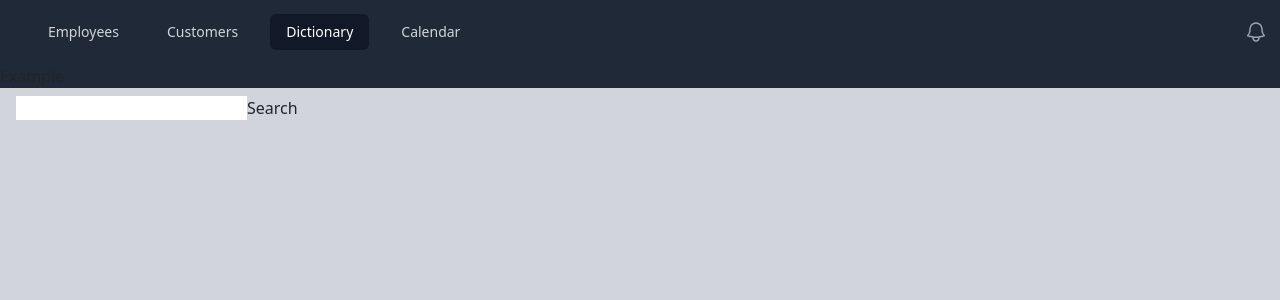
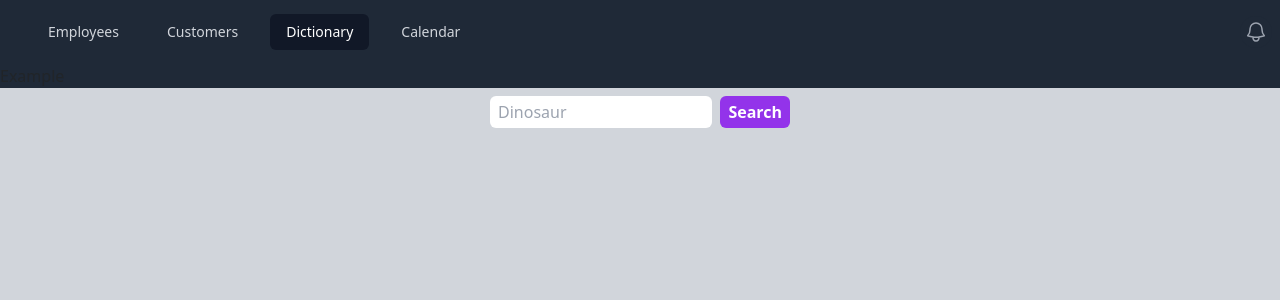
Before and after one commit to nandu-555/react, a React (Create React App) app: page /dictionary in a window 1280 px wide. Shown: the top 300 px of the page. Built offline with nearby package versions, Linux system fonts and the light colour scheme.

Commit message:
style the dictionary

```diff
--- a/src/App.js
+++ b/src/App.js
@@ -20,7 +20,7 @@
             <Routes>
               <Route path="/employees" element={<Employees />} />
               <Route path="/dictionary" element={<Dictionary />} />
-              <Route path="/definition/:search" element={<Definition />} />
+              <Route path="/dictionary/:search" element={<Definition />} />
               <Route path="/customers" element={<Customers />} />
               <Route path="/404" element={<NotFound />} />
               <Route path="*" element={<NotFound />} />
--- /dev/null
+++ b/src/components/DefinitionSearch.js
@@ -0,0 +1,25 @@
+import { useState, useEffect } from 'react';
+import { useNavigate } from 'react-router-dom';
+export default function DefinitionSearch() {
+    const [word, setWord] = useState('');
+    const navigate = useNavigate();
+
+    return (
+        <form
+            className="flex space-between space-x-2 max-w-[300px]"
+            onSubmit={() => {
+            navigate('/dictionary/' + word);
+        }}>
+            <input
+                className='shrink min-w-0 px-2 py-1 rounded'
+                placeholder='Dinosaur'
+                type='text' onChange={(e) => {
+                setWord(e.target.value);
+            }} />
+
+            <button className='bg-purple-600 hover:bg-purple-700 text-white font-bold py-1 px-2 rounded'>
+                Search
+            </button>
+        </form>
+    );
+}
--- a/src/pages/Definition.js
+++ b/src/pages/Definition.js
@@ -2,6 +2,7 @@
 import { useParams, useNavigate, Link } from "react-router-dom";
 import { v4 as uuidv4 } from 'uuid';
 import NotFound from "../components/NotFound";
+import DefinitionSearch from "../components/DefinitionSearch";
 
 
 export default function Definition() {
@@ -80,7 +81,10 @@
                             {meaning.definitions[0].definition}
                         </p>
                     );
-                })}</>
+                })}
+                <p>Search again:</p>
+                <DefinitionSearch />
+                </>
               )  : null}
         </>
     );
--- a/src/pages/Dictionary.js
+++ b/src/pages/Dictionary.js
@@ -1,21 +1,9 @@
-import { useState, useEffect } from 'react';
-import { useNavigate } from 'react-router-dom';
+import DefinitionSearch from "../components/DefinitionSearch";
+
 export default function Dictionary() {
-    const [word, setWord] = useState('');
-    const navigate = useNavigate();
-
-    return (
-        <>
-            <input type='text' onChange={(e) => {
-                setWord(e.target.value);
-            }} />
-
-            <button onClick={() => {
-                navigate('/definition/' + word, {replace: true});
-            }}
-            >
-                Search
-            </button>
-        </>
+    return  (
+    <div className="flex justify-center">
+        <DefinitionSearch />
+    </div>
     );
 }
```
